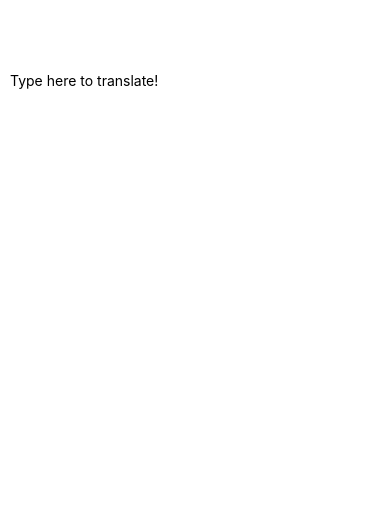
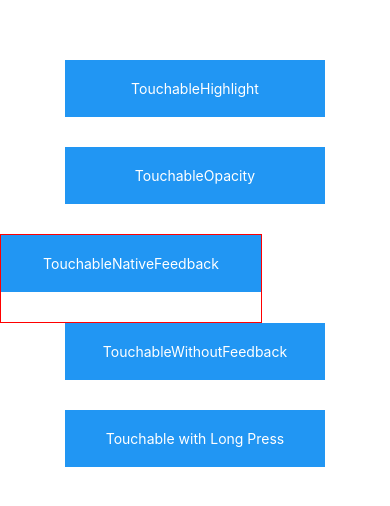
Before and after one commit to ShunOmine/first-react-native-project, a React Native app: screen / in a window 390 px wide. Shown: the top 506 px of the page. Built offline with nearby package versions, Linux system fonts and the light colour scheme.

Commit message:
create buttonbasics touchables

```diff
--- a/index.js
+++ b/index.js
@@ -30,8 +30,14 @@
 // import AlignItemsBasics from './src/AlignItemsBasics'
 
 // PizzaTranslator
-import PizzaTranslator from './src/PizzaTranslator'
+// import PizzaTranslator from './src/PizzaTranslator'
+
+// ButtonBasics
+// import ButtonBasics from './src/ButtonBasics'
+
+// Touchables
+import Touchables from './src/Touchables'
 
 import {name as appName} from './app.json';
 
-AppRegistry.registerComponent(appName, () => PizzaTranslator);
+AppRegistry.registerComponent(appName, () => Touchables);
--- /dev/null
+++ b/src/ButtonBasics.js
@@ -0,0 +1,54 @@
+import React, { Component } from 'react';
+import { Alert, Button, StyleSheet, View } from 'react-native';
+
+export default class ButtonBasics extends Component{
+	_onPressButton() {
+		Alert.alert('You tapped the button!')
+	}
+
+	render() {
+		return(
+			<View style={styles.container}>
+				<View style={styles.buttonContainer}>
+					<Button
+						title="Press Me"
+						onPress={this._onPressButton}
+					/>
+				</View>
+				<View style={styles.buttonContainer}>
+					<Button
+						title="Press Me"
+						onPress={this._onPressButton}
+						color="#841584"
+					/>
+				</View>
+				<View style={styles.alternativeLayoutButtonContainer}>
+					<Button
+						onPress={this._onPressButton}
+						title="This looks great!"
+					/>
+					<Button
+						onPress={this._onPressButton}
+						title="OK!"
+						color="#841584"
+					/>
+				</View>
+			</View>
+		)
+	}
+}
+
+const styles = StyleSheet.create({
+	container: {
+		flex: 1,
+		justifyContent: 'center',
+	},
+	buttonContainer: {
+		margin: 20
+	},
+	alternativeLayoutButtonContainer: {
+		margin: 20,
+		flexDirection: 'row',
+		justifyContent: 'space-between'
+	}
+});
--- /dev/null
+++ b/src/Touchables.js
@@ -0,0 +1,65 @@
+import React, { Component } from 'react';
+import { Alert, Platform, StyleSheet, Text, TouchableHighlight, TouchableOpacity, TouchableNativeFeedback, TouchableWithoutFeedback, View } from 'react-native';
+
+export default class Touchables extends Component {
+	_onPressButton() {
+		Alert.alert('You tapped the button!')
+	}
+
+	_onLongPressButton() {
+		Alert.alert('You long-pressed the button!')
+	}
+
+	render() {
+		return (
+			<View style={styles.container}>
+				<TouchableHighlight onPress={this._onPressButton} underlayColor="white">
+					<View style={styles.button}>
+						<Text style={styles.buttonText}>TouchableHighlight</Text>
+					</View>
+				</TouchableHighlight>
+				<TouchableOpacity onPress={this._onPressButton}>
+					<View style={styles.button}>
+						<Text style={styles.buttonText}>TouchableOpacity</Text>
+					</View>
+				</TouchableOpacity>
+				<TouchableNativeFeedback
+					onPress={this._onPressButton}
+					background={Platform.OS === 'android' ? TouchableNativeFeedback.SelectableBackground() : ''}>
+					<View style={styles.button}>
+						<Text style={styles.buttonText}>TouchableNativeFeedback</Text>
+					</View>
+				</TouchableNativeFeedback>
+				<TouchableWithoutFeedback
+					onPress={this._onPressButton}
+				>
+					<View style={styles.button}>
+						<Text style={styles.buttonText}>TouchableWithoutFeedback</Text>
+					</View>
+				</TouchableWithoutFeedback>
+				<TouchableHighlight onPress={this._onPressButton} onLongPress={this._onLongPressButton} underlayColor="white">
+					<View style={styles.button}>
+						<Text style={styles.buttonText}>Touchable with Long Press</Text>
+					</View>
+				</TouchableHighlight>
+			</View>
+		);
+	}
+}
+
+const styles = StyleSheet.create({
+	container: {
+		paddingTop: 60,
+		alignItems: 'center'
+	},
+	button: {
+		marginBottom: 30,
+		width: 260,
+		alignItems: 'center',
+		backgroundColor: '#2196F3'
+	},
+	buttonText: {
+		padding: 20,
+		color: 'white'
+	}
+});
```
